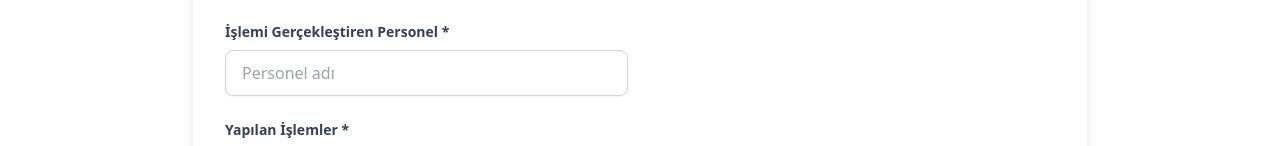
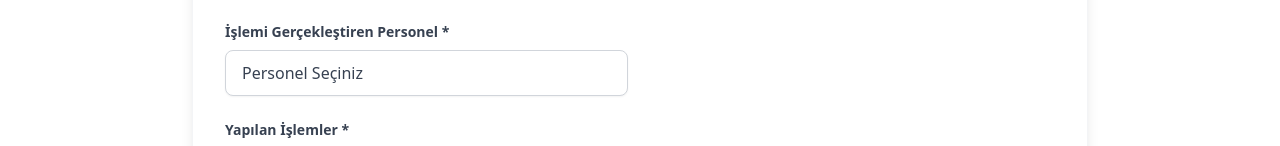
Before and after one commit to reujaf/otoil-arac-bakim, a React (Vite) app in the folder arac-bakim-web-sitesi/: page /kayit-ekle in a window 1280 px wide. Shown: the part 508-654 px from the top of the page. Built offline with nearby package versions, Linux system fonts and the light colour scheme; no server answers; sample sign-in values are in the browser's storage.

Commit message:
personel kayıt manuel giriş kaldırıldı

```diff
--- a/arac-bakim-web-sitesi/src/components/HizmetKayitFormu.jsx
+++ b/arac-bakim-web-sitesi/src/components/HizmetKayitFormu.jsx
@@ -248,16 +248,18 @@ function HizmetKayitFormu() {
               <label htmlFor="personel" className="block text-gray-700 text-sm font-bold mb-2">
                 İşlemi Gerçekleştiren Personel *
               </label>
-              <input
-                type="text"
+              <select
                 id="personel"
                 name="personel"
                 value={formData.personel}
                 onChange={handleChange}
                 required
-                className="shadow-sm appearance-none border border-gray-300 rounded-lg w-full py-3 px-4 text-gray-700 leading-tight focus:outline-none focus:ring-2 focus:ring-blue-500 focus:border-transparent transition-all"
-                placeholder="Personel adı"
-              />
+                className="shadow-sm appearance-none border border-gray-300 rounded-lg w-full py-3 px-4 text-gray-700 leading-tight focus:outline-none focus:ring-2 focus:ring-blue-500 focus:border-transparent transition-all bg-white"
+              >
+                <option value="">Personel Seçiniz</option>
+                <option value="Şahin">Şahin</option>
+                <option value="Onur">Onur</option>
+              </select>
             </div>
           </div>
 
```
